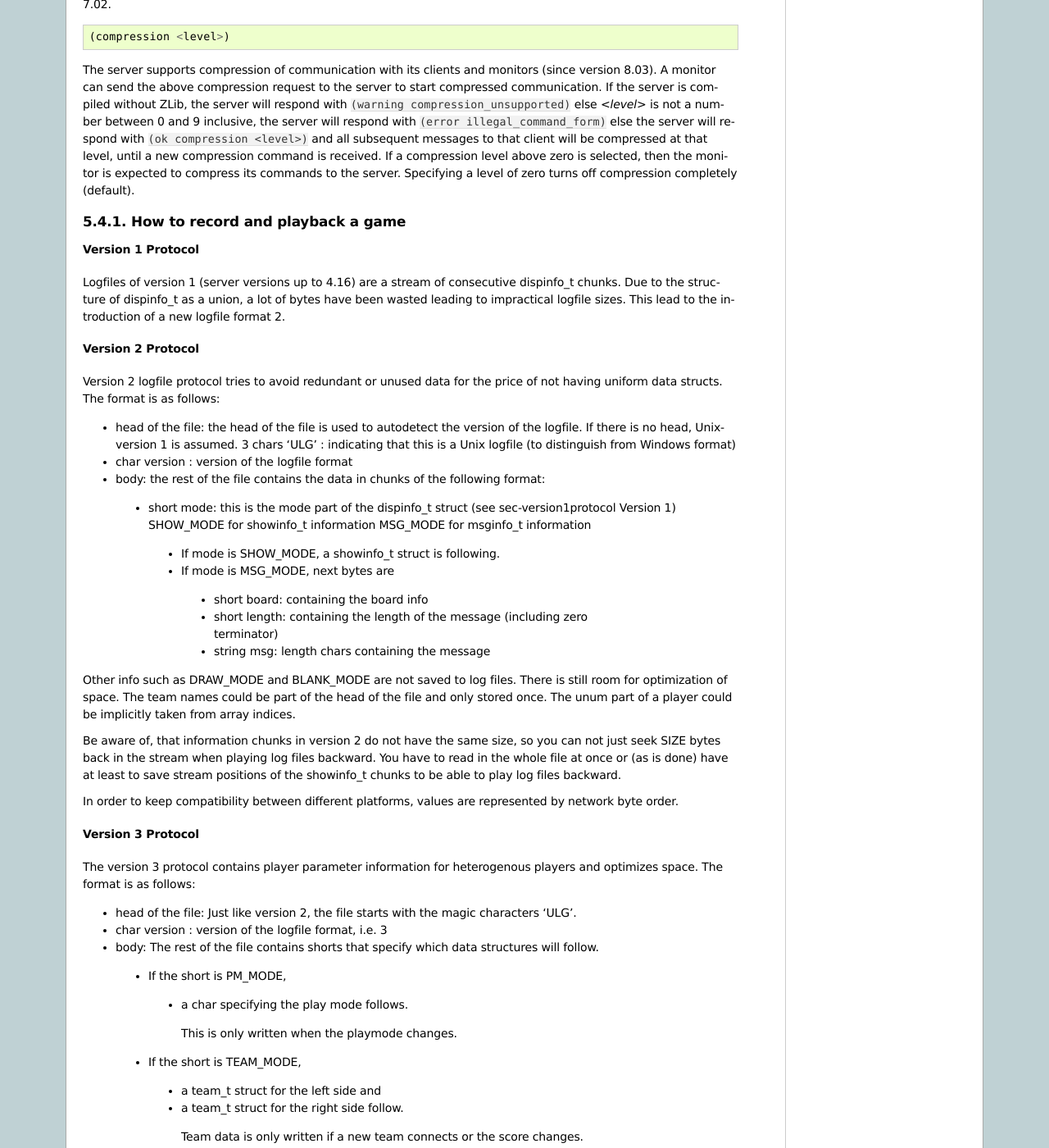
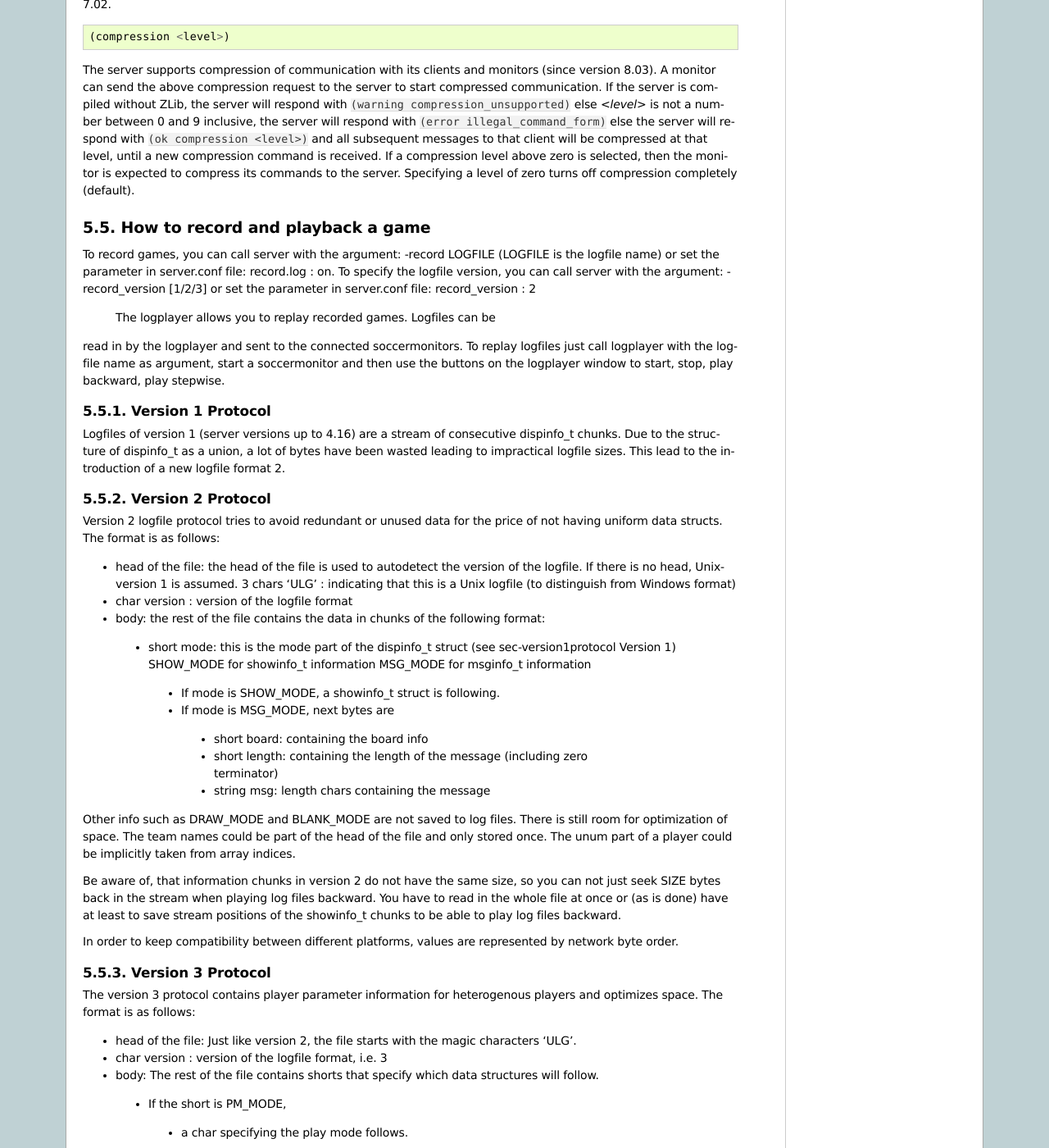
Before and after one commit to rcsoccersim/manual, a Sphinx documentation site: the page built from source/soccermonitor.rst, in a window 1280 px wide and 1400 px high, scrolled down 5206 px. Shown: the whole window at 82% size. Built offline with Sphinx 7.4.7, drawn with Linux system fonts in a browser that asks for light colours; some of the changed text lies outside the part shown.

Commit message:
[Team YuShan2022 from China]Update soccermonitor.rst

```diff
--- a/source/soccermonitor.rst
+++ b/source/soccermonitor.rst
@@ -371,14 +371,27 @@ If a compression level above zero is selected, then the monitor is
 expected to compress its commands to the server.
 Specifying a level of zero turns off compression completely (default).
 
+=================================================
+How to record and playback a game
+=================================================
+
+To record games, you can call server with the argument:
+-record LOGFILE
+(LOGFILE is the logfile name) or set the parameter in server.conf file:
+record.log : on.
+To specify the logfile version, you can call server with the argument:
+-record_version [1/2/3]
+or set the parameter in server.conf file:
+record_version : 2
+  The logplayer allows you to replay recorded games. Logfiles can be
+read in by the logplayer and sent to the connected soccermonitors.
+To replay logfiles just call logplayer with the logfile name as argument,
+start a soccermonitor and then use the buttons on the logplayer window to start,
+stop, play backward, play stepwise.
+
 -------------------------------------------------
-How to record and playback a game
+Version 1 Protocol
 -------------------------------------------------
-
-
-^^^^^^^^^^^^^^^^^^^^^^^^^^^^^^^^^^^^^^^^^^^^^^^^^
-Version 1 Protocol
-^^^^^^^^^^^^^^^^^^^^^^^^^^^^^^^^^^^^^^^^^^^^^^^^^
 
 Logfiles of version 1 (server versions up to 4.16) are a stream of
 consecutive dispinfo_t chunks.
@@ -386,9 +399,9 @@ Due to the structure of dispinfo_t as a union, a lot of bytes have been
 wasted leading to impractical logfile sizes.
 This lead to the introduction of a new logfile format 2.
 
-^^^^^^^^^^^^^^^^^^^^^^^^^^^^^^^^^^^^^^^^^^^^^^^^^
+-------------------------------------------------
 Version 2 Protocol
-^^^^^^^^^^^^^^^^^^^^^^^^^^^^^^^^^^^^^^^^^^^^^^^^^
+-------------------------------------------------
 
 Version 2 logfile protocol tries to avoid redundant or unused data for
 the price of not having uniform data structs.
@@ -429,9 +442,9 @@ log files backward.
 In order to keep compatibility between different platforms, values are
 represented by network byte order.
 
-^^^^^^^^^^^^^^^^^^^^^^^^^^^^^^^^^^^^^^^^^^^^^^^^^
+-------------------------------------------------
 Version 3 Protocol
-^^^^^^^^^^^^^^^^^^^^^^^^^^^^^^^^^^^^^^^^^^^^^^^^^
+-------------------------------------------------
 
 The version 3 protocol contains player parameter information for
 heterogenous players and optimizes space. The format is as follows:
@@ -476,6 +489,20 @@ Data Conversion:
 * Other values such as stamina, effort and recovery have also been multiplied
   by SHOWINFO_SCALE2.
 
--------------------------------------------------
+=================================================
 Settings and Parameters
--------------------------------------------------
+=================================================
+
+Soccermonitor has the following modifiable parameters:
+  "Used Value" is the current value of the parameter which is encoded in the
+monitor.conf file. "Default Value" is the value encoded in the source files
+and will be used if the user doesn’t give one.
+  You can specify parameters described in the table above in command line as following:
+You can also modify the parameters by specifying them in configuration file
+monitor.conf. In the configuration file, each line consists a pair of name and
+value of a parameter as follows: ParameterName : Value Lines that start with
+'#'are comment lines.
+
+=================================================
+What's New
+=================================================
```
